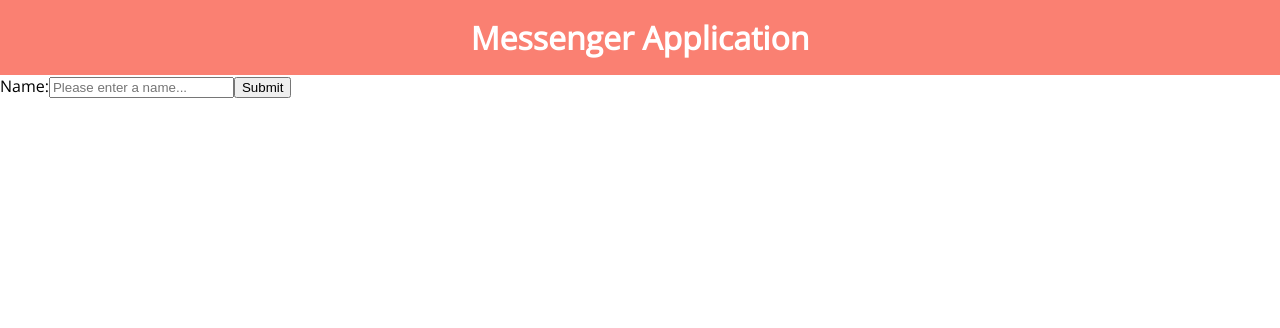
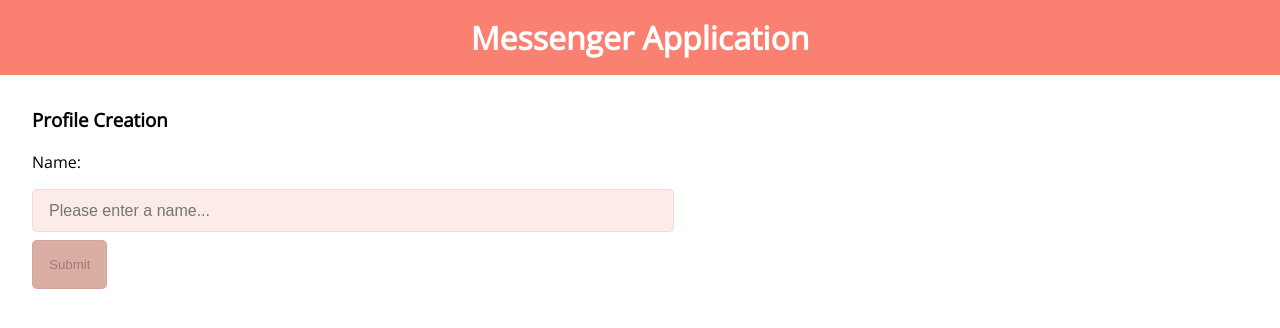
Before and after one commit to floorford/messenger, a React (Create React App) app: page /#/ in a window 1280 px wide. Shown: the top 328 px of the page. Built offline with nearby package versions, Linux system fonts and the light colour scheme.

Commit message:
post 2 hours fixes, just some styling added and a "logout" button

```diff
--- a/src/components/Chat.js
+++ b/src/components/Chat.js
@@ -80,3 +80,7 @@ class Chat extends React.Component {
 }
 
 export default Chat;
+
+// Added post 2 hours:
+// 'logout' functionality
+// styling homepage
--- a/src/components/Home.js
+++ b/src/components/Home.js
@@ -35,6 +35,7 @@ class Home extends React.Component {
 
     return (
       <form onSubmit={this.handleSubmit}>
+        <h3>Profile Creation</h3>
         <label htmlFor='name'>Name:</label>
         <input
           type='text'
@@ -45,7 +46,9 @@ class Home extends React.Component {
           name='name'
           id='name'
         />
-        <button type='submit'>Submit</button>
+        <button type='submit' disabled={!name.length ? true : ""}>
+          Submit
+        </button>
       </form>
     );
   }
--- a/src/components/Nav.js
+++ b/src/components/Nav.js
@@ -1,6 +1,10 @@
 import { Link } from "react-router-dom";
 
-const Nav = () => (
+const Nav = () => {
+  const clearSessionStorage = () => {
+    localStorage.removeItem("currentUser");
+  };
+  return (
     <nav>
       <ul>
         <li>
@@ -9,8 +13,14 @@ const Nav = () => (
         <li>
           <Link to='/messaging'>Messaging</Link>
         </li>
+        <li>
+          <Link to='/' onClick={() => clearSessionStorage()}>
+            Logout
+          </Link>
+        </li>
       </ul>
     </nav>
   );
+};
 
 export default Nav;
--- a/src/css/style.css
+++ b/src/css/style.css
@@ -90,7 +90,42 @@ img {
   padding: 0.5rem;
 }
 
-.user-info button {
+button {
   display: block;
   padding: 1rem;
+  background-color: rgba(226, 129, 105, 0.69);
+  border: 1px solid rgba(187, 110, 74, 0.15);
+  border-radius: 5px;
+  cursor: pointer;
 }
+
+button:hover {
+  background-color: rgb(226, 129, 105);
+}
+
+button:disabled {
+  background-color: rgb(218, 174, 163);
+}
+
+form {
+  margin: 2rem;
+}
+
+input {
+  margin: 0.5rem 0;
+  outline: 0;
+  -webkit-appearance: none;
+  line-height: 1.21428571em;
+  padding: 0.67857143em 1em;
+  font-size: 1em;
+  color: black;
+  border-radius: 5px;
+  width: 50%;
+  background-color: rgba(226, 129, 105, 0.15);
+  border: 1px solid rgba(187, 110, 74, 0.15);
+}
+
+label {
+  display: block;
+  margin: 0.5rem 0;
+}
```
Lines whose indentation alone changed are shown as unchanged.
